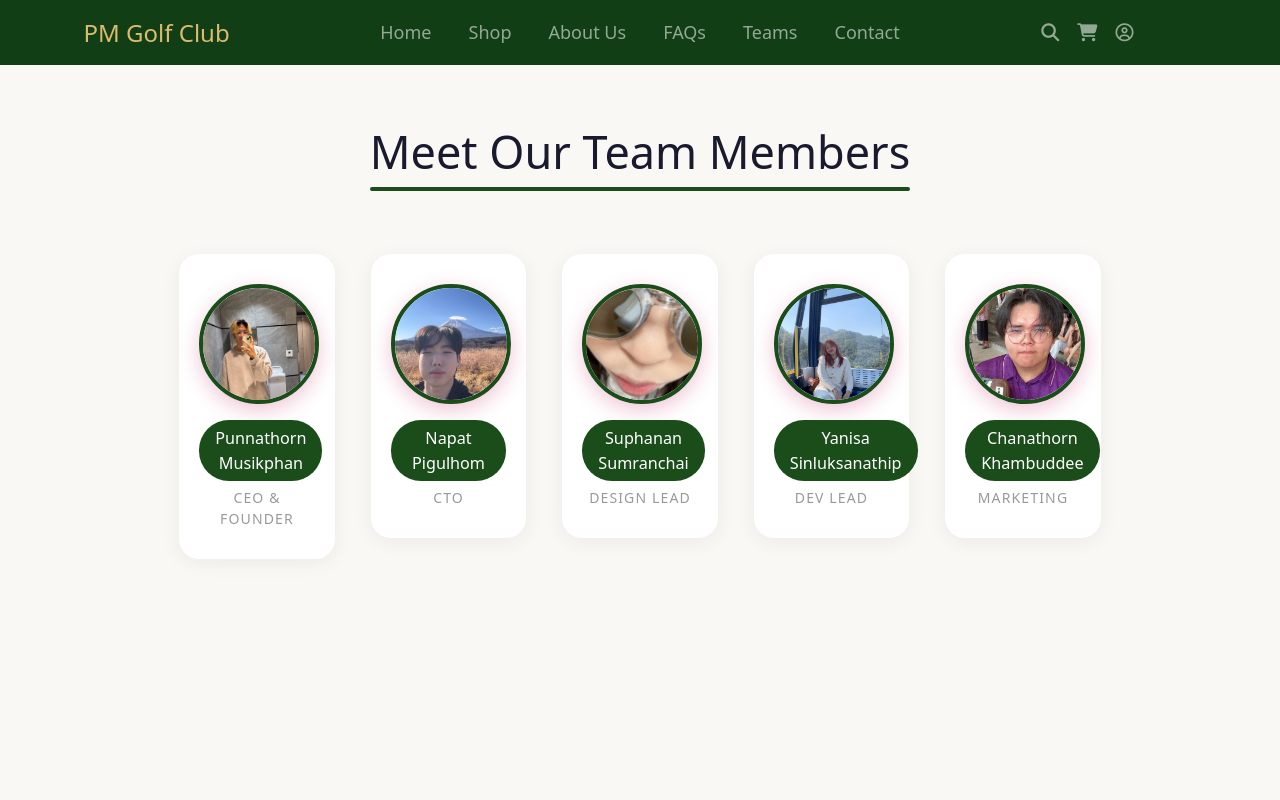
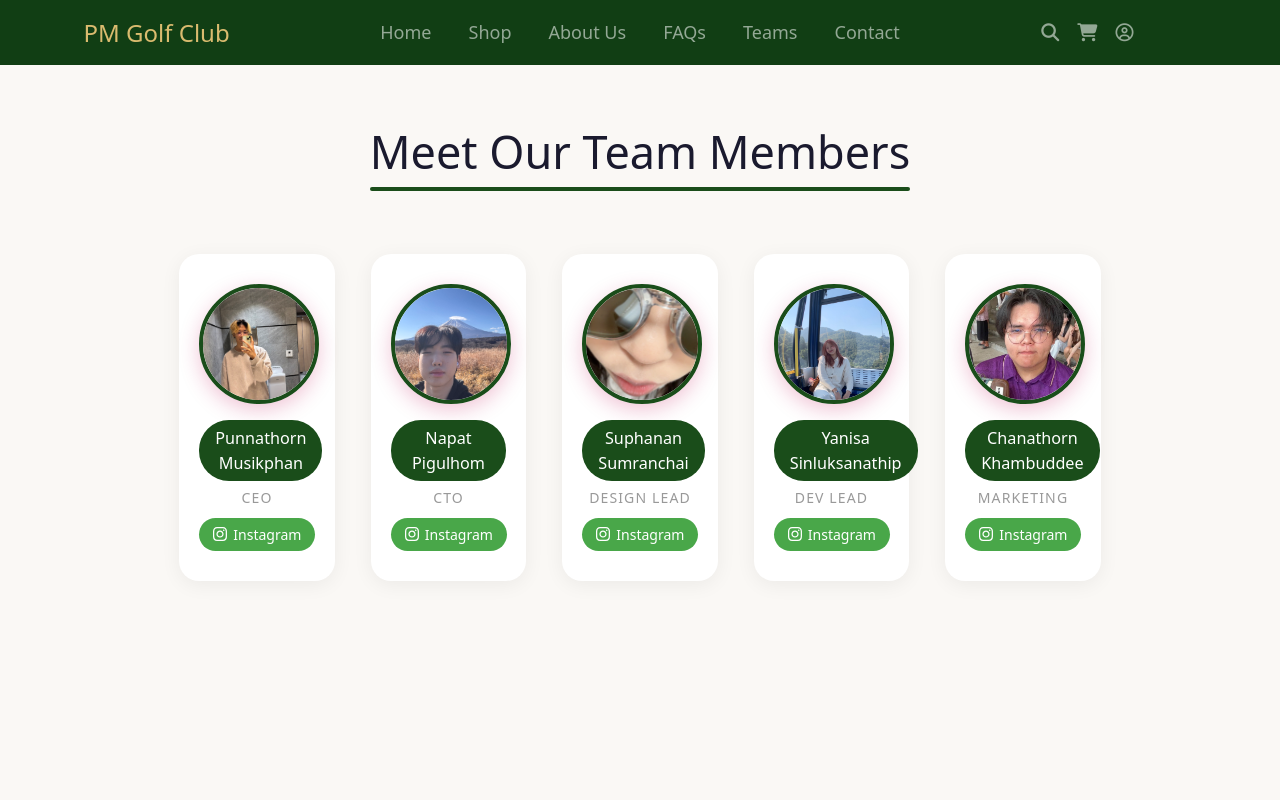
Before and after one commit to PunTwT/PM-Golf-Club, a React (Vite) app in the folder frontend/: page /teams in a window 1280 px wide. Shown: the top 800 px of the page. Built offline with nearby package versions, Linux system fonts and the light colour scheme.

Commit message:
team social link

```diff
--- a/frontend/src/components/CategorySlide.jsx
+++ b/frontend/src/components/CategorySlide.jsx
@@ -7,7 +7,7 @@ import FairyWood from "../assets/FairyWood.jpg";
 import IronSet from "../assets/IronSet.jpg";
 
 const images = [Driver, Putter, Wedge, FairyWood, IronSet];
-const category = ["Driver", "Putter", "Wedge", "Fairy Wood", "Iron Set"];
+const category = ["Driver", "Putter", "Wedge", "Fairway Wood", "Iron Set"];
 
 function CategorySlide() {
   const [index, setIndex] = useState(0);
--- a/frontend/src/css/team.css
+++ b/frontend/src/css/team.css
@@ -1,4 +1,4 @@
-  .team-title {
+.team-title {
     font-size: 2.5rem;
     color: #1a1a2e;
     position: relative;
@@ -56,3 +56,23 @@
     text-transform: uppercase;
     letter-spacing: 0.08em;
   }
+  .ig-btn {
+  display: inline-flex;
+  align-items: center;
+  gap: 6px;
+  margin-top: 10px;
+  padding: 6px 14px;
+  background: #49a749;
+  color: white;
+  font-size: 0.78rem;
+  font-weight: 500;
+  border-radius: 30px;
+  text-decoration: none;
+  transition: background 0.2s ease, transform 0.2s ease;
+}
+
+.ig-btn:hover {
+  background: #62c962;
+  transform: scale(1.05);
+  color: white;
+}
--- a/frontend/src/pages/Teams.jsx
+++ b/frontend/src/pages/Teams.jsx
@@ -8,17 +8,16 @@ import Fuji from "../assets/Fuji.jpg"
 import "../css/team.css";
 
 const teamMembers = [
-  { id: 1, name: "Punnathorn Musikphan", role: "CEO & Founder", img: Pun },
-  { id: 2, name: "Napat Pigulhom", role: "CTO", img: Pat },
-  { id: 3, name: "Suphanan Sumranchai", role: "Design Lead", img: Alua },
-  { id: 4, name: "Yanisa Sinluksanathip", role: "Dev Lead", img: Jeen },
-  { id: 5, name: "Chanathorn Khambuddee", role: "Marketing", img: Fuji },
+  { id: 1, name: "Punnathorn Musikphan", role: "CEO", img: Pun, instagram: "https://www.instagram.com/ppupunn_?igsh=bnFrdWw3aDI5OGV5" },
+  { id: 2, name: "Napat Pigulhom", role: "CTO", img: Pat, instagram: "https://www.instagram.com/npigulhom?igsh=MTB6ZDQ2d2xnbThsZw==" },
+  { id: 3, name: "Suphanan Sumranchai", role: "Design Lead", img: Alua, instagram: "https://www.instagram.com/hqskoa?igsh=MXYwNjdxb3Rzdmcweg==" },
+  { id: 4, name: "Yanisa Sinluksanathip", role: "Dev Lead", img: Jeen, instagram: "https://www.instagram.com/_j.jeen_?igsh=MW40dnJnZ3VndjdnZQ==" },
+  { id: 5, name: "Chanathorn Khambuddee", role: "Marketing", img: Fuji, instagram: "https://www.instagram.com/fuji.n__?igsh=MWp0M3N6Y2txcDUyZg==" },
 ];
 
 function Teams() {
-    return (
-      <main>
-
+  return (
+    <main>
       <section id="team" style={{ background: "#faf8f5", minHeight: "100vh", padding: "60px 0" }}>
         <div className="container">
           <div className="text-center mb-5">
@@ -34,6 +33,17 @@ function Teams() {
                   </div>
                   <div className="name-badge">{member.name}</div>
                   <div className="role-text">{member.role}</div>
+                  <a
+                    href={member.instagram}
+                    target="_blank"
+                    rel="noopener noreferrer"
+                    className="ig-btn"
+                  >
+                    <svg xmlns="http://www.w3.org/2000/svg" viewBox="0 0 24 24" fill="white" width="14" height="14">
+                      <path d="M12 2.163c3.204 0 3.584.012 4.85.07 3.252.148 4.771 1.691 4.919 4.919.058 1.265.069 1.645.069 4.849 0 3.205-.012 3.584-.069 4.849-.149 3.225-1.664 4.771-4.919 4.919-1.266.058-1.644.07-4.85.07-3.204 0-3.584-.012-4.849-.07-3.26-.149-4.771-1.699-4.919-4.92-.058-1.265-.07-1.644-.07-4.849 0-3.204.013-3.583.07-4.849.149-3.227 1.664-4.771 4.919-4.919 1.266-.057 1.645-.069 4.849-.069zm0-2.163c-3.259 0-3.667.014-4.947.072-4.358.2-6.78 2.618-6.98 6.98-.059 1.281-.073 1.689-.073 4.948 0 3.259.014 3.668.072 4.948.2 4.358 2.618 6.78 6.98 6.98 1.281.058 1.689.072 4.948.072 3.259 0 3.668-.014 4.948-.072 4.354-.2 6.782-2.618 6.979-6.98.059-1.28.073-1.689.073-4.948 0-3.259-.014-3.667-.072-4.947-.196-4.354-2.617-6.78-6.979-6.98-1.281-.059-1.69-.073-4.949-.073zm0 5.838c-3.403 0-6.162 2.759-6.162 6.162s2.759 6.163 6.162 6.163 6.162-2.759 6.162-6.163c0-3.403-2.759-6.162-6.162-6.162zm0 10.162c-2.209 0-4-1.79-4-4 0-2.209 1.791-4 4-4s4 1.791 4 4c0 2.21-1.791 4-4 4zm6.406-11.845c-.796 0-1.441.645-1.441 1.44s.645 1.44 1.441 1.44c.795 0 1.439-.645 1.439-1.44s-.644-1.44-1.439-1.44z"/>
+                    </svg>
+                    Instagram
+                  </a>
                 </div>
               </div>
             ))}
```
